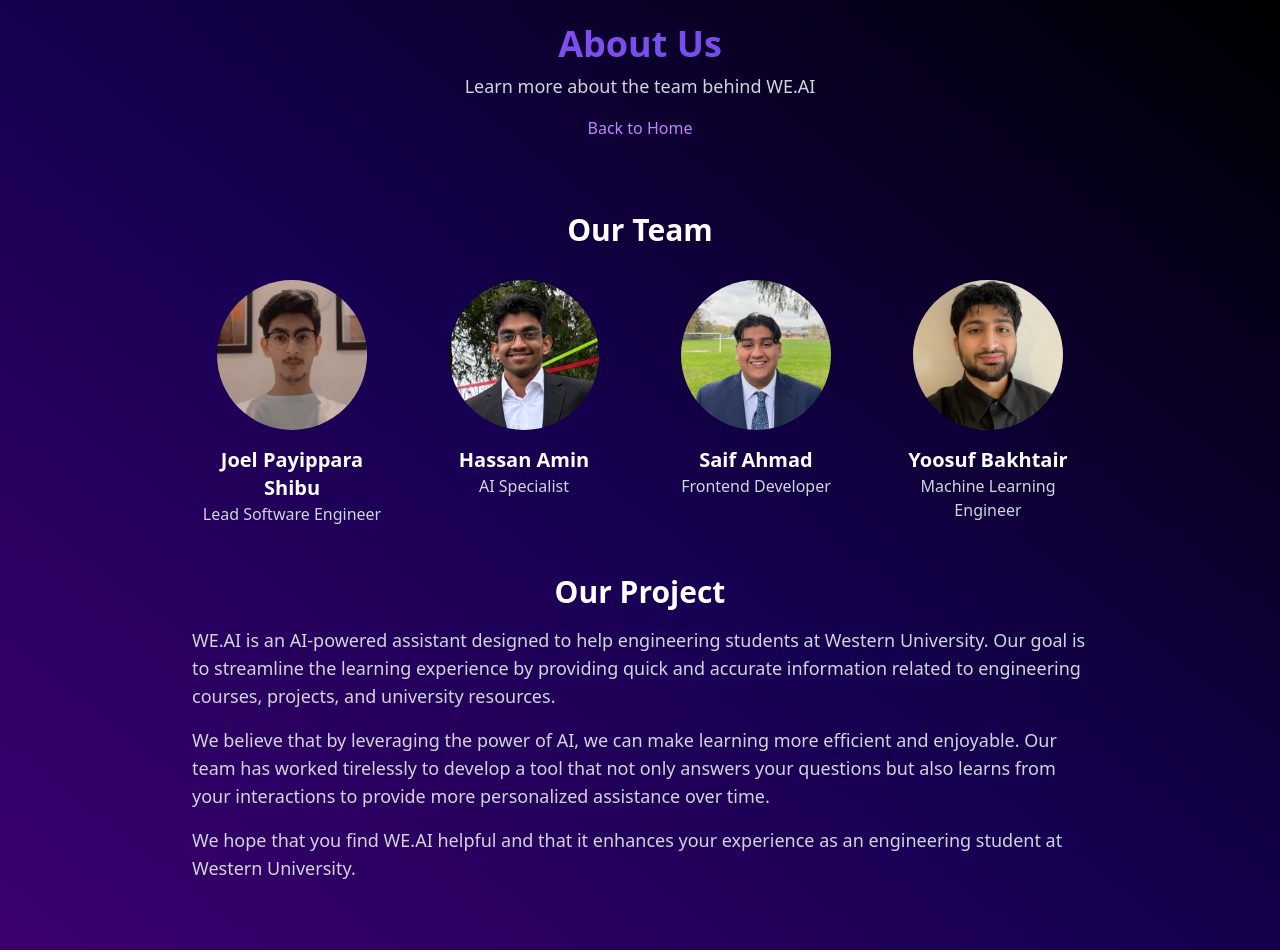
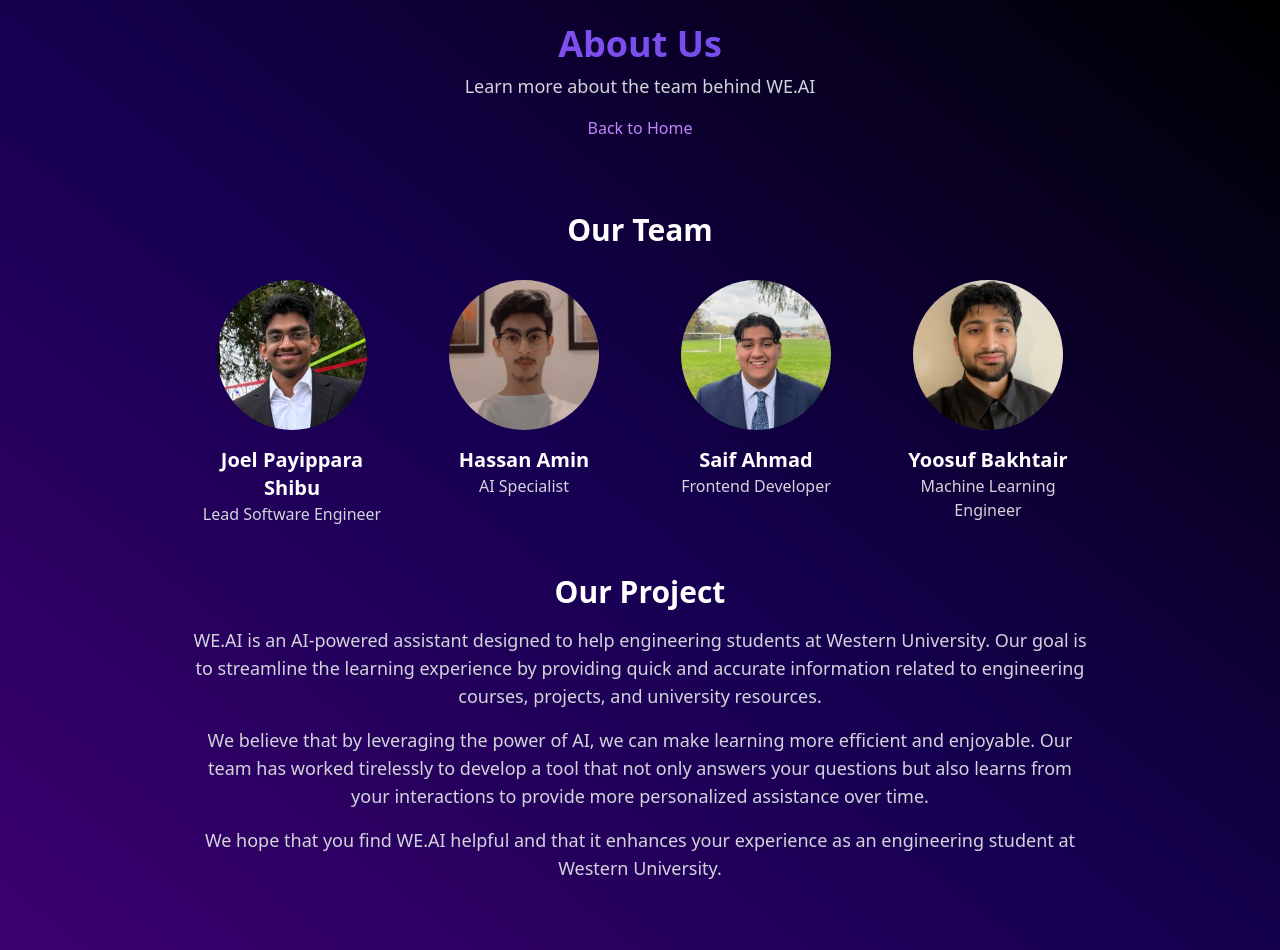
Before and after one commit to jpayippa/WE.AI, a Next.js app in the folder app/: page /about in a window 1280 px wide. Shown: the top 950 px of the page. Built offline with nearby package versions, Linux system fonts and the light colour scheme.

Commit message:
Fix team member image references and center-align project description text on About Us page

```diff
--- a/app/pages/about.js
+++ b/app/pages/about.js
@@ -4,8 +4,8 @@
 export default function AboutUs() {
   // Team member details
   const teamMembers = [
-    { name: "Joel Payippara Shibu", role: "Lead Software Engineer", image: "/team/hassan.jpg" },
-    { name: "Hassan Amin", role: "AI Specialist", image: "/team/joel.jpg" },
+    { name: "Joel Payippara Shibu", role: "Lead Software Engineer", image: "/team/joel.jpg" },
+    { name: "Hassan Amin", role: "AI Specialist", image: "/team/hassan.jpg" },
     { name: "Saif Ahmad", role: "Frontend Developer", image: "/team/saif.jpg" },
     { name: "Yoosuf Bakhtair", role: "Machine Learning Engineer", image: "/team/yoosuf.jpg" }
   ];
@@ -46,18 +46,18 @@
           </div>
         </section>
 
-        {/* Project Section (Unchanged) */}
+        {/* Project Section */}
         <section className="max-w-4xl mx-auto mt-12">
           <h2 className="text-3xl font-bold text-center">Our Project</h2>
-          <p className="mt-4 text-lg text-gray-300">
+          <p className="mt-4 text-lg text-gray-300 text-center">
             WE.AI is an AI-powered assistant designed to help engineering students at Western University. Our goal is to streamline the learning experience by providing quick and accurate information related to engineering courses, projects, and university resources.
           </p>
-          <p className="mt-4 text-lg text-gray-300">
-          We believe that by leveraging the power of AI, we can make learning more efficient and enjoyable. Our team has worked tirelessly to develop a tool that not only answers your questions but also learns from your interactions to provide more personalized assistance over time.
-            </p>
-          <p className="mt-4 text-lg text-gray-300">
+          <p className="mt-4 text-lg text-gray-300 text-center">
+            We believe that by leveraging the power of AI, we can make learning more efficient and enjoyable. Our team has worked tirelessly to develop a tool that not only answers your questions but also learns from your interactions to provide more personalized assistance over time.
+          </p>
+          <p className="mt-4 text-lg text-gray-300 text-center">
             We hope that you find WE.AI helpful and that it enhances your experience as an engineering student at Western University.
-            </p>
+          </p>
         </section>
       </main>
 
```
